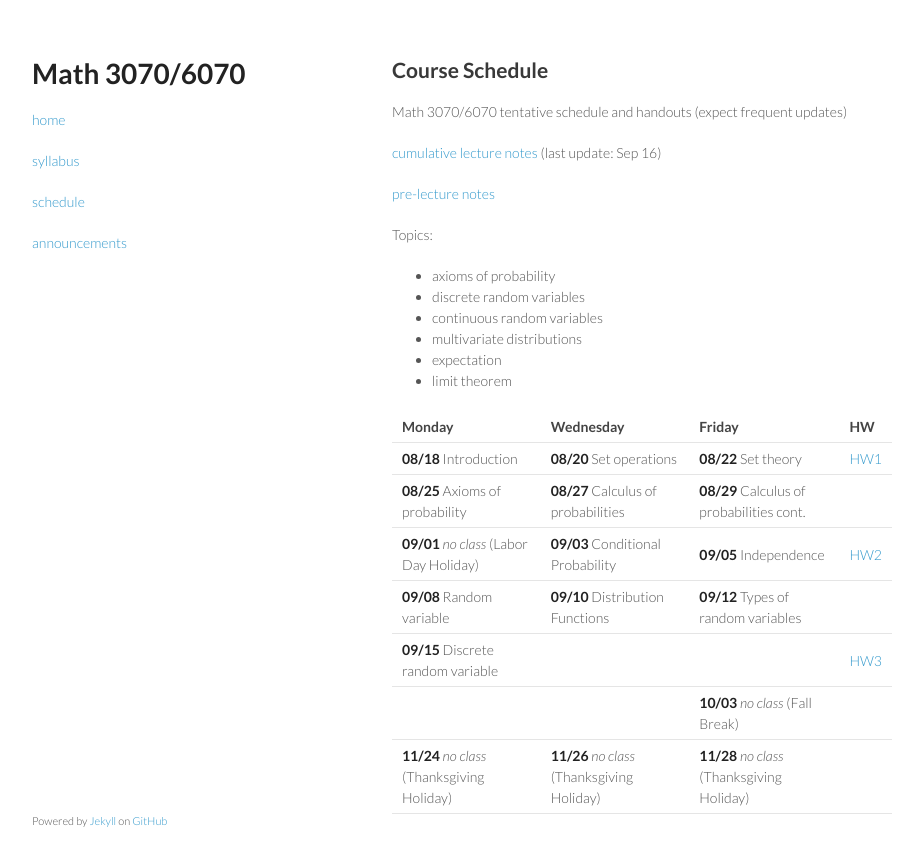
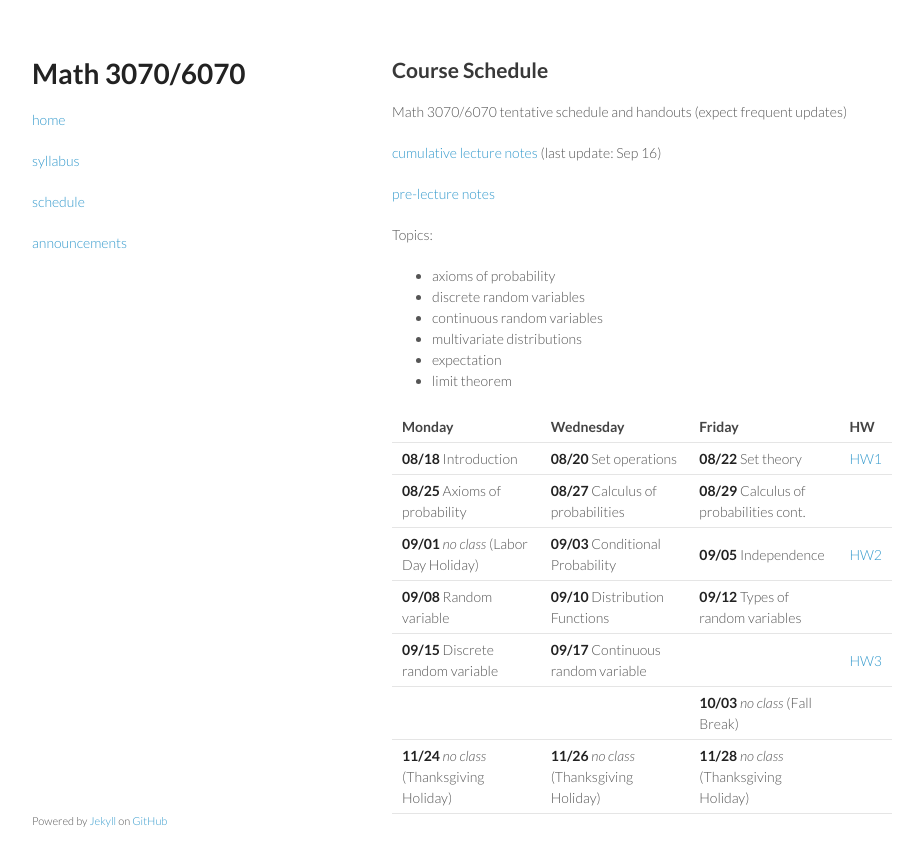
Before and after one commit to tulane-math-3070/2025Fall, a Jekyll site: the page built from schedule/schedule.md, in a window 1280 px wide. Shown: the top 866 px of the page, without its empty margins (178-1101 px from the left). Built offline with Jekyll 4.4.1, drawn with Linux system fonts in a browser that asks for light colours.

```diff
--- a/schedule/schedule.md
+++ b/schedule/schedule.md
@@ -30,6 +30,6 @@ Topics:
 | **08/25** Axioms of probability | **08/27** Calculus of probabilities | **08/29** Calculus of probabilities cont. | |
 | **09/01** _no class_ (Labor Day Holiday) | **09/03** Conditional Probability | **09/05** Independence | [HW2](../HW/HW1.5/HW2.pdf) |
 | **09/08** Random variable | **09/10** Distribution Functions | **09/12** Types of random variables |  |
-| **09/15** Discrete random variable | | | [HW3](../HW/HW2/HW3.pdf) |
+| **09/15** Discrete random variable | **09/17** Continuous random variable | | [HW3](../HW/HW2/HW3.pdf) |
 | | | **10/03** _no class_ (Fall Break) | |
 | **11/24** _no class_ (Thanksgiving Holiday) | **11/26**  _no class_ (Thanksgiving Holiday) | **11/28**  _no class_ (Thanksgiving Holiday) | |
```
Also changed, not shown: 2 other files.
